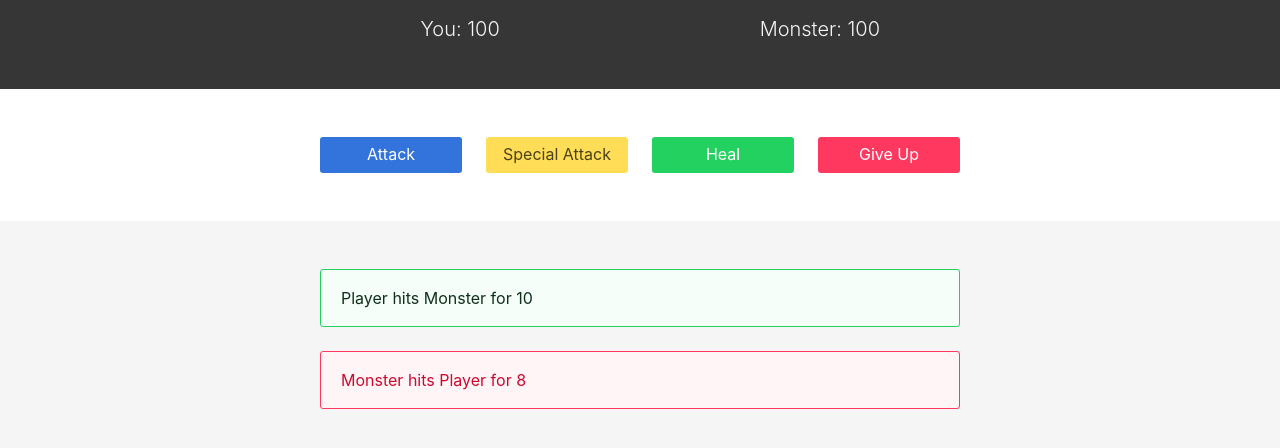
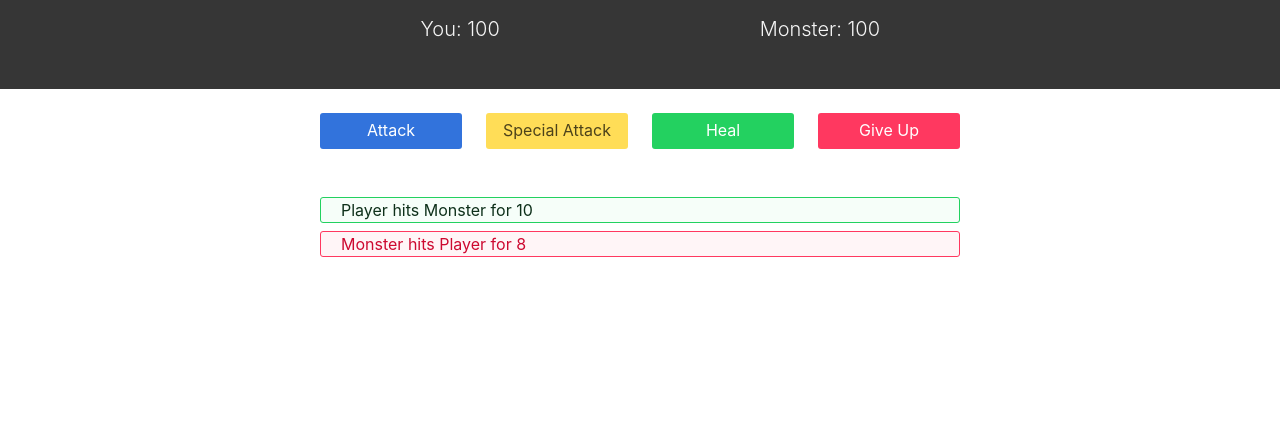
Before and after one commit to fsarachu/vue2-monster-slayer, a plain HTML site: page index.html in a window 1280 px wide. Shown: the part 138-586 px from the top of the page. Drawn offline with Linux system fonts and the light colour scheme.

Commit message:
Adjust layout

```diff
--- a/css/custom.css
+++ b/css/custom.css
@@ -5,3 +5,15 @@
 progress[value]::-webkit-progress-value {
     transition: all .3s ease-out;
 }
+
+.message:not(:last-child) {
+    margin-bottom: .5em;
+}
+
+.message-body {
+    padding: 0 1.25em;
+}
+
+.compact.hero-body {
+    padding: 1.5rem;
+}
--- a/index.html
+++ b/index.html
@@ -42,7 +42,7 @@
     </div>
 
     <div class="hero">
-        <div class="hero-body">
+        <div class="compact hero-body">
 
             <div v-if="gameIsOver" class="container">
                 <h2 class="title is-2 has-text-centered">{{ winner }} Wins!</h2>
@@ -73,8 +73,8 @@
         </div>
     </div>
 
-    <div class="hero is-light">
-        <div class="hero-body">
+    <div class="hero">
+        <div class="compact hero-body">
             <div class="container">
                 <div class="message is-success">
                     <div class="message-body">
--- a/js/app.js
+++ b/js/app.js
@@ -73,8 +73,8 @@ new Vue({
 
             health -= attackPower;
 
-            if (health - attackPower < 0) {
-                health = 0;
+            if (health - attackPower < this.minHealth) {
+                health = this.minHealth;
             }
 
             return health;
```
